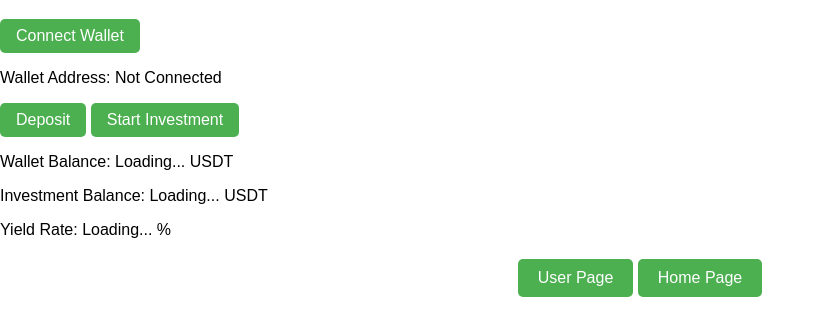
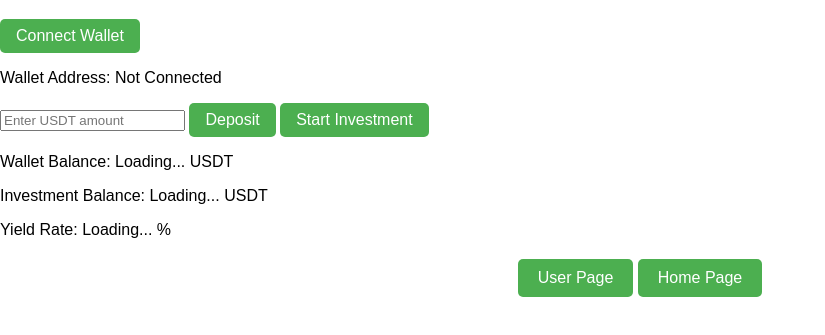
Before and after one commit to daferali20/Mining-bird, a plain HTML site: page index.html in a window 1280 px wide. Shown: the part 61-396 px from the top of the page, without its empty margins (0-825 px from the left). Drawn offline with Linux system fonts and the light colour scheme.

Commit message:
Update index.html

```diff
--- a/index.html
+++ b/index.html
@@ -13,7 +13,7 @@
     <!-- زر الاتصال بالمحفظة -->
     <button onclick="connectWallet()">Connect Wallet</button>
     <p id="walletAddress">Wallet Address: Not Connected</p>
-
+    <input type="number" id="amountInput" placeholder="Enter USDT amount" />
     <button onclick="deposit()">Deposit</button>
     <button onclick="startInvestment()">Start Investment</button>
 
```
